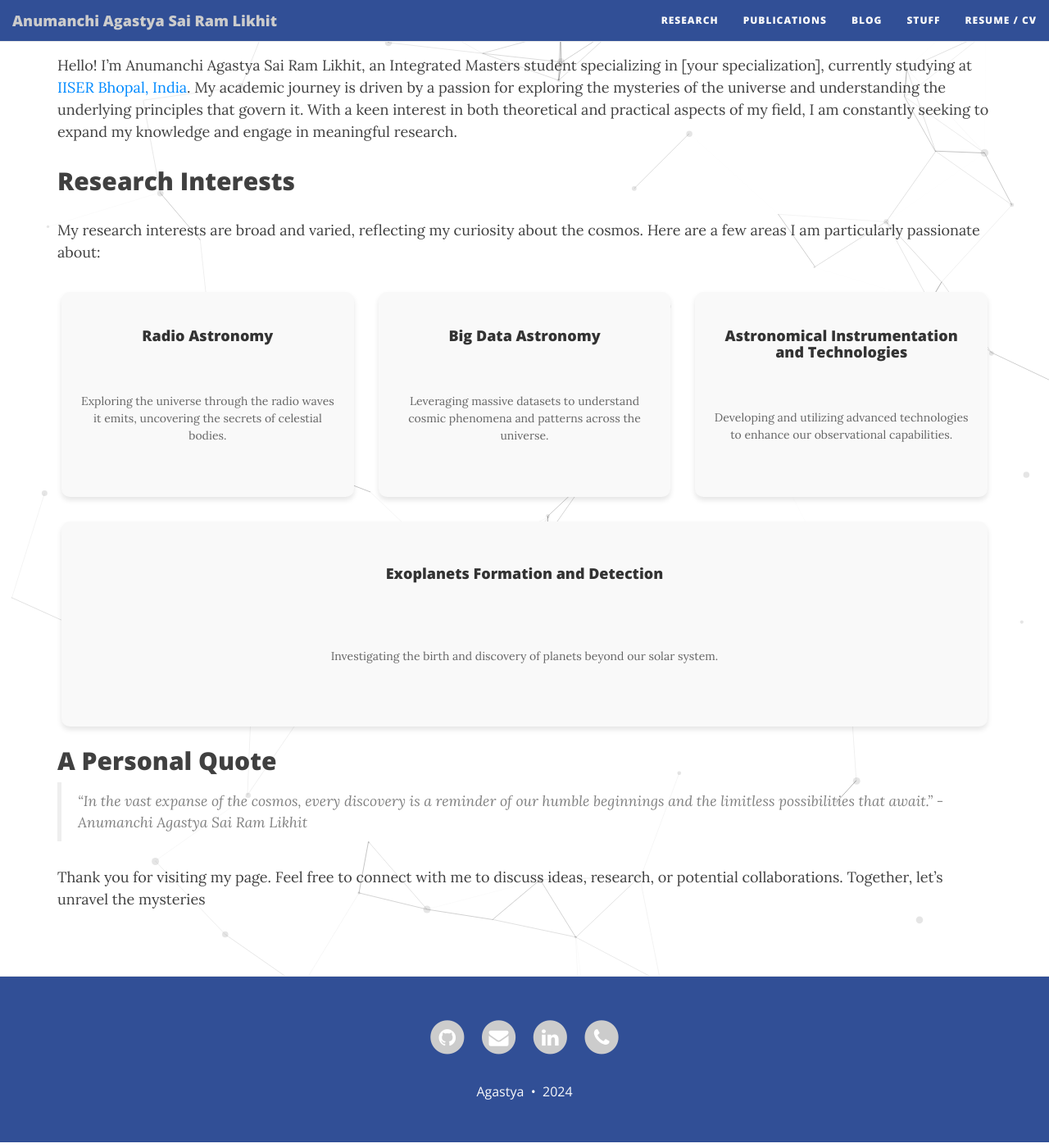
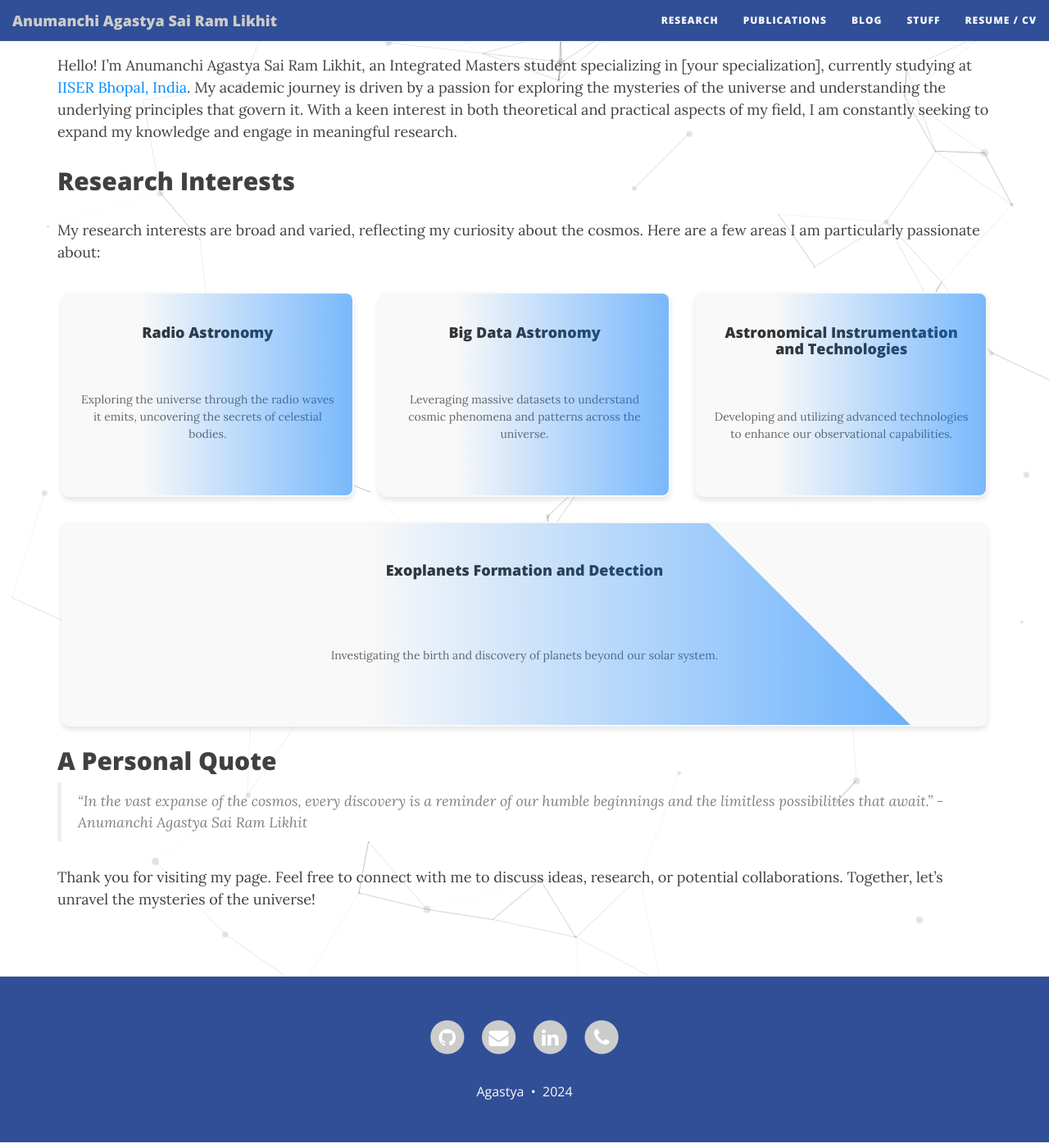
Before and after one commit to astropi-b/astropi-b.github.io, a Jekyll site: the page built from index.md, in a window 1280 px wide and 1400 px high, scrolled down 217 px. Shown: the whole window at 82% size. Built offline with Jekyll 4.4.1, drawn with Linux system fonts in a browser that asks for light colours; nearby versions of some CDN libraries; some of the changed lines change nothing that is shown.

Commit message:
Update index.md

```diff
--- a/index.md
+++ b/index.md
@@ -27,12 +27,12 @@
   background-color: #f9f9f9;
   box-shadow: 0 4px 6px rgba(0,0,0,0.1);
   transition: all 0.3s ease-in-out;
-  overflow: hidden; /* Prevent overflow */
-  position: relative; /* For pseudo-elements */
+  position: relative; /* For the animation */
+  overflow: hidden; /* Prevent overflow for the border animation */
 }
 
 .research-item h4 {
-  margin-bottom: 5px; /* Decreased spacing between title and description */
+  margin: 5px 0; /* Reduced spacing between title and description */
   font-size: 18px;
   color: #333;
 }
@@ -42,39 +42,42 @@
   color: #666;
 }
 
-/* Keyframes for the color traveling effect */
-@keyframes slideBorder {
-  0% {
-    border-top-color: #007bff; /* Starting color */
-    border-right-color: transparent;
-    border-bottom-color: transparent;
-    border-left-color: transparent;
-  }
-  25% {
-    border-top-color: #007bff;
-    border-right-color: #007bff;
-    border-bottom-color: transparent;
-    border-left-color: transparent;
-  }
-  50% {
-    border-top-color: #007bff;
-    border-right-color: #007bff;
-    border-bottom-color: #007bff;
-    border-left-color: transparent;
-  }
-  75% {
-    border-top-color: #007bff;
-    border-right-color: #007bff;
-    border-bottom-color: #007bff;
-    border-left-color: #007bff;
-  }
-  100% {
-    border-color: #007bff;
-  }
+.research-item:before {
+  content: "";
+  position: absolute;
+  top: -50%;
+  left: -50%;
+  width: 200%;
+  height: 200%;
+  background: linear-gradient(45deg, transparent, transparent 40%, #007bff);
+  transition: all 0.5s ease;
+  display: block;
+  transform: rotate(45deg);
+  pointer-events: none;
+}
+
+.research-item:hover:before {
+  top: -20%;
+  left: -20%;
+  width: 140%;
+  height: 140%;
+  background: linear-gradient(45deg, transparent, transparent 40%, #007bff, transparent 60%, transparent);
+  animation: borderTravel 2s infinite linear;
 }
 
 .research-item:hover {
-  animation: slideBorder 2s infinite linear;
+  border-color: #007bff; /* Highlight color */
+  transform: translateY(-10px) scale(1.05);
+  box-shadow: 0 10px 20px rgba(0, 0, 0, 0.2);
+}
+
+@keyframes borderTravel {
+  0% {
+    transform: rotate(45deg) translate(0, 0);
+  }
+  100% {
+    transform: rotate(45deg) translate(100%, 100%);
+  }
 }
 </style>
 
@@ -112,4 +115,4 @@
 
 > "In the vast expanse of the cosmos, every discovery is a reminder of our humble beginnings and the limitless possibilities that await." - Anumanchi Agastya Sai Ram Likhit
 
-Thank you for visiting my page. Feel free to connect with me to discuss ideas, research, or potential collaborations. Together, let's unravel the mysteries
+Thank you for visiting my page. Feel free to connect with me to discuss ideas, research, or potential collaborations. Together, let's unravel the mysteries of the universe!
```
